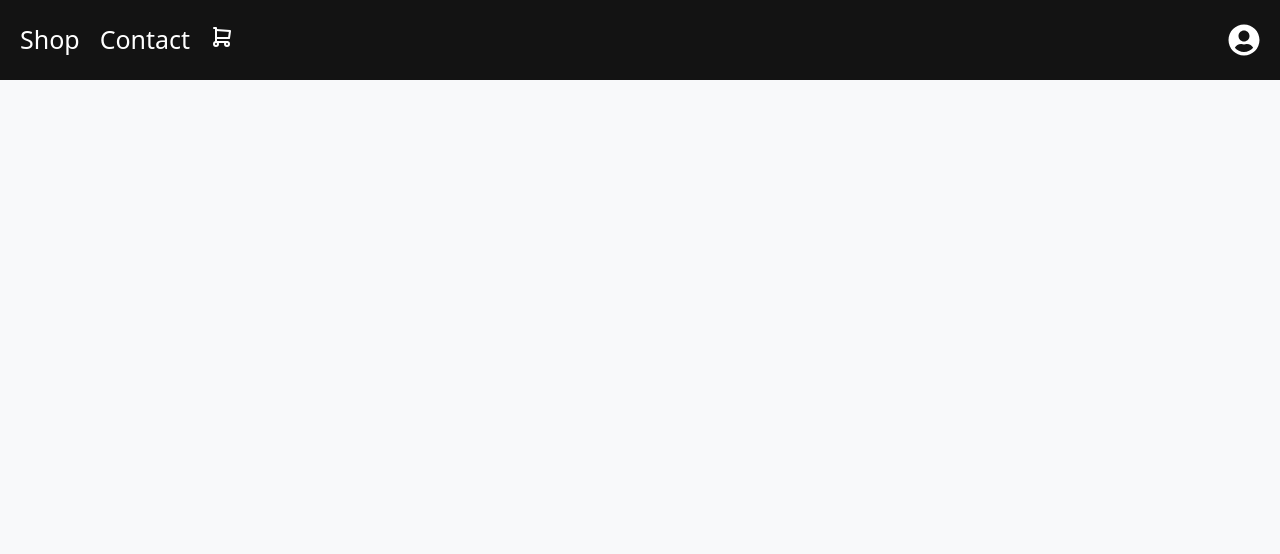
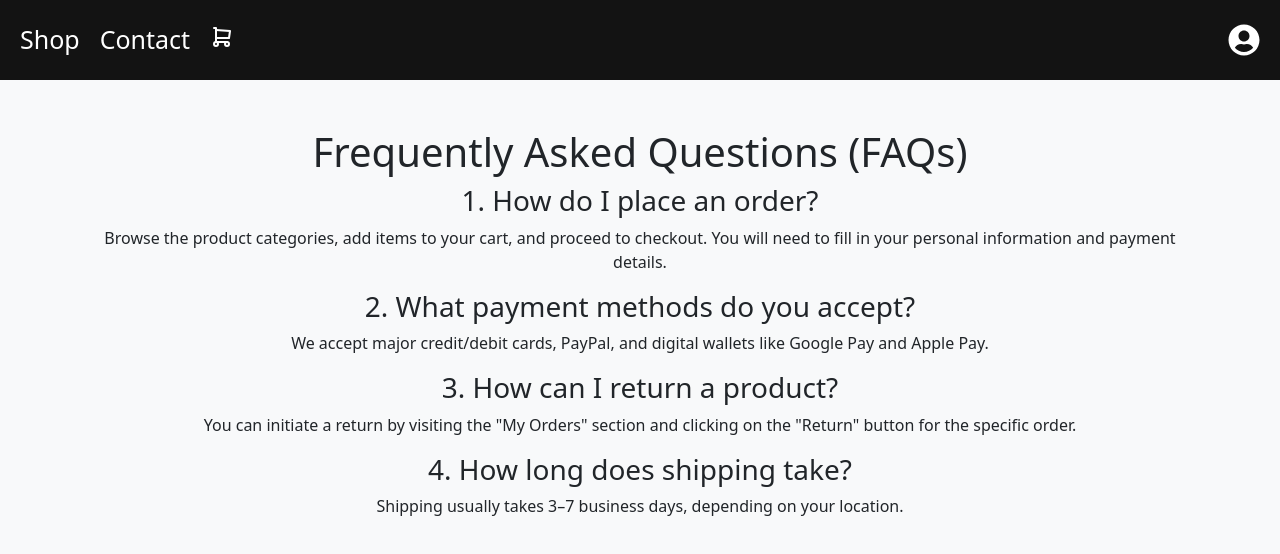
Before and after one commit to Sriharipentakota/GITPROJECT, a React (Create React App) app: page /faq in a window 1280 px wide. Before the commit this address had no page. Shown: the top 554 px of the page. Built offline with nearby package versions, Linux system fonts and the light colour scheme.

Commit message:
footer enhancenets

```diff
--- a/src/App.jsx
+++ b/src/App.jsx
@@ -16,6 +16,10 @@ import ProductPayment from './components/payment/productPayment';
 import PaymentOptions from './components/payment/productPaymentOptions';
 import OrderConfirmed from './components/payment/orderConfirmed';
 import OrderHistory from './components/payment/orderHistory';
+import AboutUs from './components/Footer/aboutUs';
+import PrivacyPolicy from './components/Footer/privacyPolicy';
+import TermsAndConditions from './components/Footer/termsAndConditions';
+import FAQ from './components/Footer/faq';
 
 const ConditionalWrapper = ({ children }) => {
   const location = useLocation();
@@ -59,8 +63,12 @@ const AppContent = () => {
             <Route path='/products' element={<ProductsInfo />} />
             <Route path='/forgot' element={<ForgotPasswordForm />} />
             <Route path='/payment-options' element={<PaymentOptions />} />
-            <Route  path="/order-confirmed" element={<OrderConfirmed />} />
-            <Route  path="/order-history" element={<OrderHistory />} />
+            <Route path="/order-confirmed" element={<OrderConfirmed />} />
+            <Route path="/order-history" element={<OrderHistory />} />
+            <Route path="/about-us" element={<AboutUs />} />
+            <Route path="/privacy-policy" element={<PrivacyPolicy />} />
+            <Route path="/terms-and-conditions" element={<TermsAndConditions />} />
+            <Route path="/faq" element={<FAQ />} />
           </Routes>
         </ConditionalWrapper>
       </ShopContextProvider>
--- /dev/null
+++ b/src/components/Footer/aboutUs.jsx
@@ -0,0 +1,19 @@
+import React from "react";
+
+const AboutUs = () => {
+    return (
+        <div className="container mt-5">
+            <h1>About Us</h1>
+            <p>
+                Welcome to our e-commerce platform! We are dedicated to providing the best shopping experience with a wide range of quality products across various categories.
+                Our mission is to make shopping easy, accessible, and enjoyable for everyone. With a focus on customer satisfaction, we aim to bring the latest products, competitive pricing, and exceptional service.
+            </p>
+            <p>
+                Founded in 2021, our company has grown to become a trusted brand among thousands of customers. From electronics to fashion, we have something for everyone.
+                Our team is constantly working to improve and innovate to meet your needs.
+            </p>
+        </div>
+    );
+};
+
+export default AboutUs;
--- /dev/null
+++ b/src/components/Footer/faq.jsx
@@ -0,0 +1,27 @@
+import React from "react";
+
+const FAQ = () => {
+    return (
+        <div className="container mt-5">
+            <h1>Frequently Asked Questions (FAQs)</h1>
+            <h3>1. How do I place an order?</h3>
+            <p>
+                Browse the product categories, add items to your cart, and proceed to checkout. You will need to fill in your personal information and payment details.
+            </p>
+            <h3>2. What payment methods do you accept?</h3>
+            <p>
+                We accept major credit/debit cards, PayPal, and digital wallets like Google Pay and Apple Pay.
+            </p>
+            <h3>3. How can I return a product?</h3>
+            <p>
+                You can initiate a return by visiting the "My Orders" section and clicking on the "Return" button for the specific order.
+            </p>
+            <h3>4. How long does shipping take?</h3>
+            <p>
+                Shipping usually takes 3–7 business days, depending on your location.
+            </p>
+        </div>
+    );
+};
+
+export default FAQ;
--- /dev/null
+++ b/src/components/Footer/privacyPolicy.jsx
@@ -0,0 +1,30 @@
+import React from "react";
+
+const PrivacyPolicy = () => {
+    return (
+        <div className="container mt-5">
+            <h1>Privacy Policy</h1>
+            <p>
+                Your privacy is important to us. This Privacy Policy explains how we collect, use, and protect your personal information when you use our services.
+            </p>
+            <h3>Information We Collect</h3>
+            <ul>
+                <li>Personal details such as name, email, and contact information.</li>
+                <li>Payment details for processing transactions securely.</li>
+                <li>Browsing behavior to improve your shopping experience.</li>
+            </ul>
+            <h3>How We Use Your Information</h3>
+            <ul>
+                <li>To process your orders and provide customer support.</li>
+                <li>To improve our website and services.</li>
+                <li>To send promotional emails (only if you opt-in).</li>
+            </ul>
+            <h3>Data Protection</h3>
+            <p>
+                We employ industry-standard security measures to protect your data from unauthorized access. Your trust is our priority.
+            </p>
+        </div>
+    );
+};
+
+export default PrivacyPolicy;
--- /dev/null
+++ b/src/components/Footer/termsAndConditions.jsx
@@ -0,0 +1,28 @@
+import React from "react";
+
+const TermsAndConditions = () => {
+    return (
+        <div className="container mt-5">
+            <h1>Terms and Conditions</h1>
+            <p>
+                By using our website, you agree to the following terms and conditions. Please read them carefully.
+            </p>
+            <h3>Usage of the Website</h3>
+            <ul>
+                <li>Users must be 18 years or older to make purchases.</li>
+                <li>You agree not to misuse the website for illegal activities.</li>
+            </ul>
+            <h3>Orders and Payments</h3>
+            <ul>
+                <li>All prices are subject to change without notice.</li>
+                <li>Orders will only be processed after payment confirmation.</li>
+            </ul>
+            <h3>Refund and Return Policy</h3>
+            <p>
+                Please refer to our refund and return policy for details on returning items and seeking refunds.
+            </p>
+        </div>
+    );
+};
+
+export default TermsAndConditions;
```
